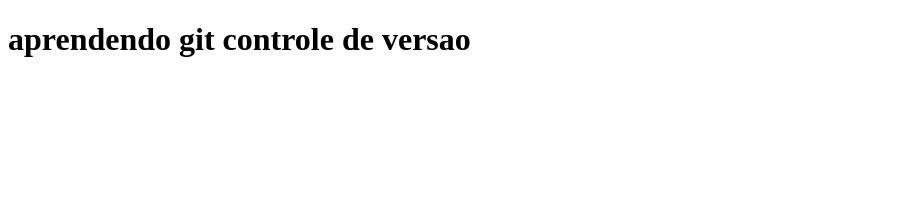
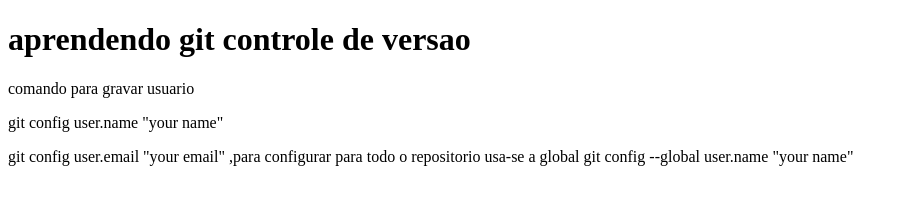
Before and after one commit to kauai/GIT, a plain HTML site: page index.html in a window 1280 px wide. Shown: the whole page, without its empty margins (0-908 px from the left). Drawn offline with Linux system fonts and the light colour scheme.

Commit message:
gravando com se usar git config

```diff
--- a/index.html
+++ b/index.html
@@ -7,6 +7,15 @@
 <body>
 
    <h1>aprendendo git controle de versao</h1>
+   <p>comando para gravar usuario</p>
+   <p>git config user.name "your name"</p>
+   <p>
+   git config user.email "your email" ,para configurar para todo o repositorio usa-se a global
+   git config --global user.name "your name"
+
+
+
+   </p>
 
 </body>
 </html>
```
